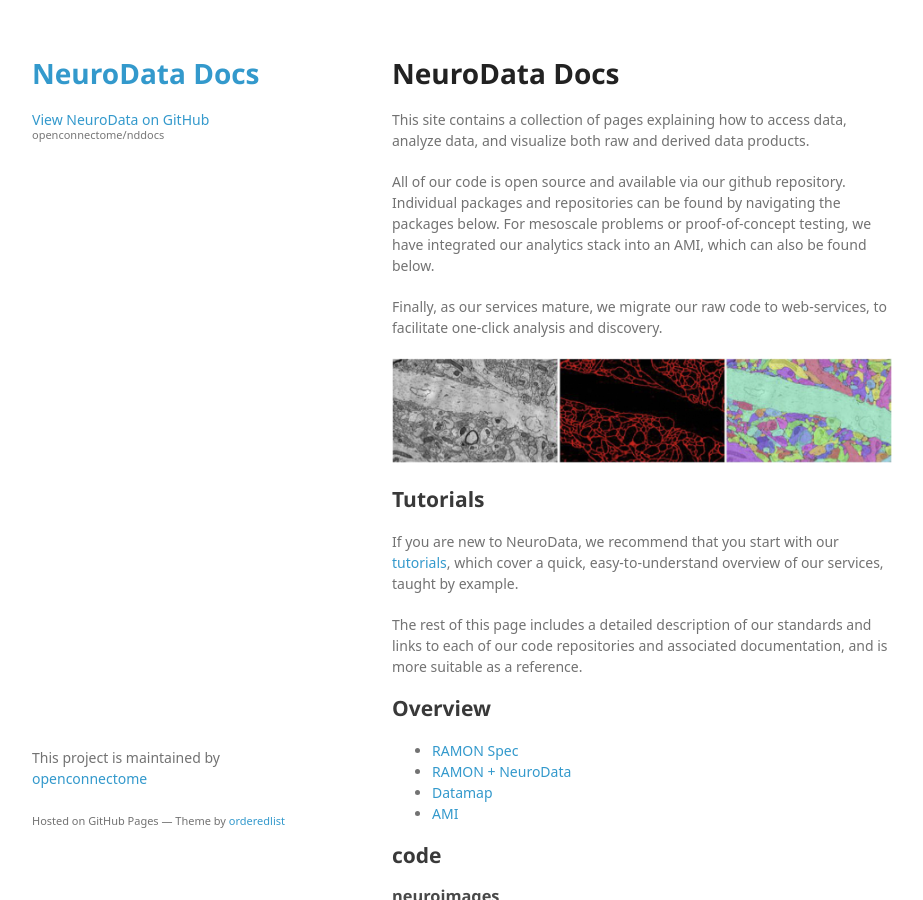
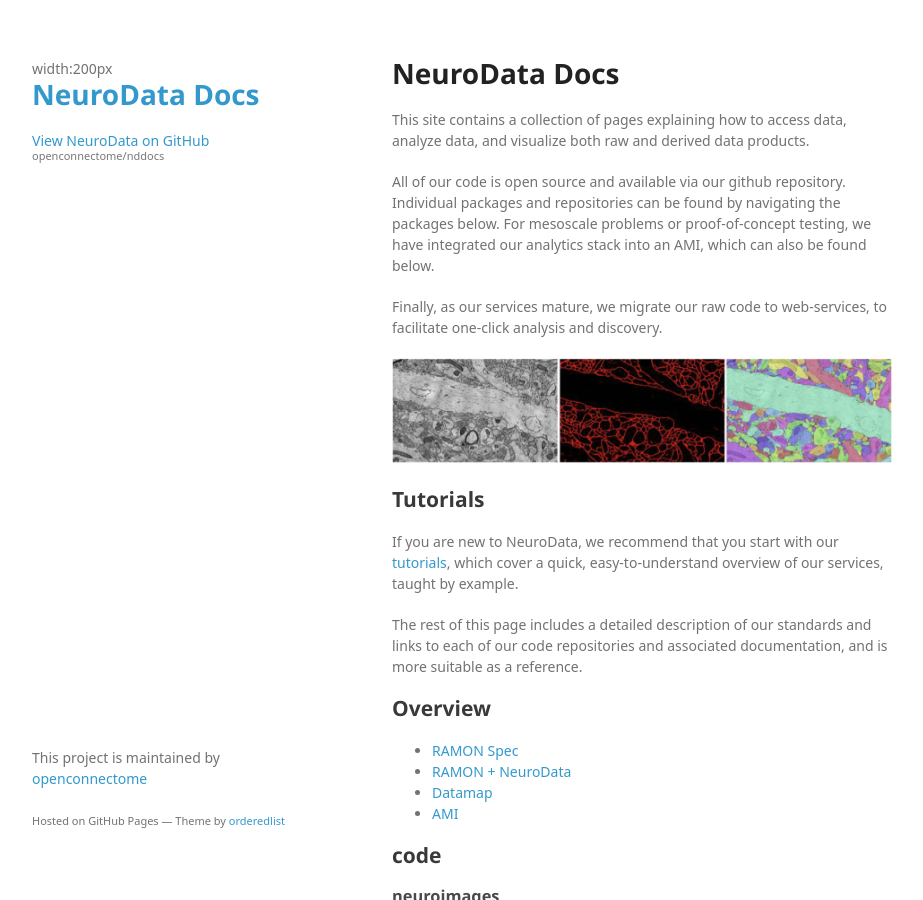
Before and after one commit to neurodata/nddocs-archive, a Jekyll site: the page built from index.md, in a window 1280 px wide and 900 px high. Shown: the whole window, without its empty margins (178-1101 px from the left). Built offline with Jekyll 4.4.1, drawn with Linux system fonts in a browser that asks for light colours; some web fonts are replaced.

Commit message:
Update default.html

```diff
--- a/_layouts/default.html
+++ b/_layouts/default.html
@@ -14,6 +14,7 @@
   </head>
   <body>
     <div class="wrapper">
+      width:200px
       <header>
       <h1><a href="/">NeuroData Docs</a></h1>
         <p></p>
```
